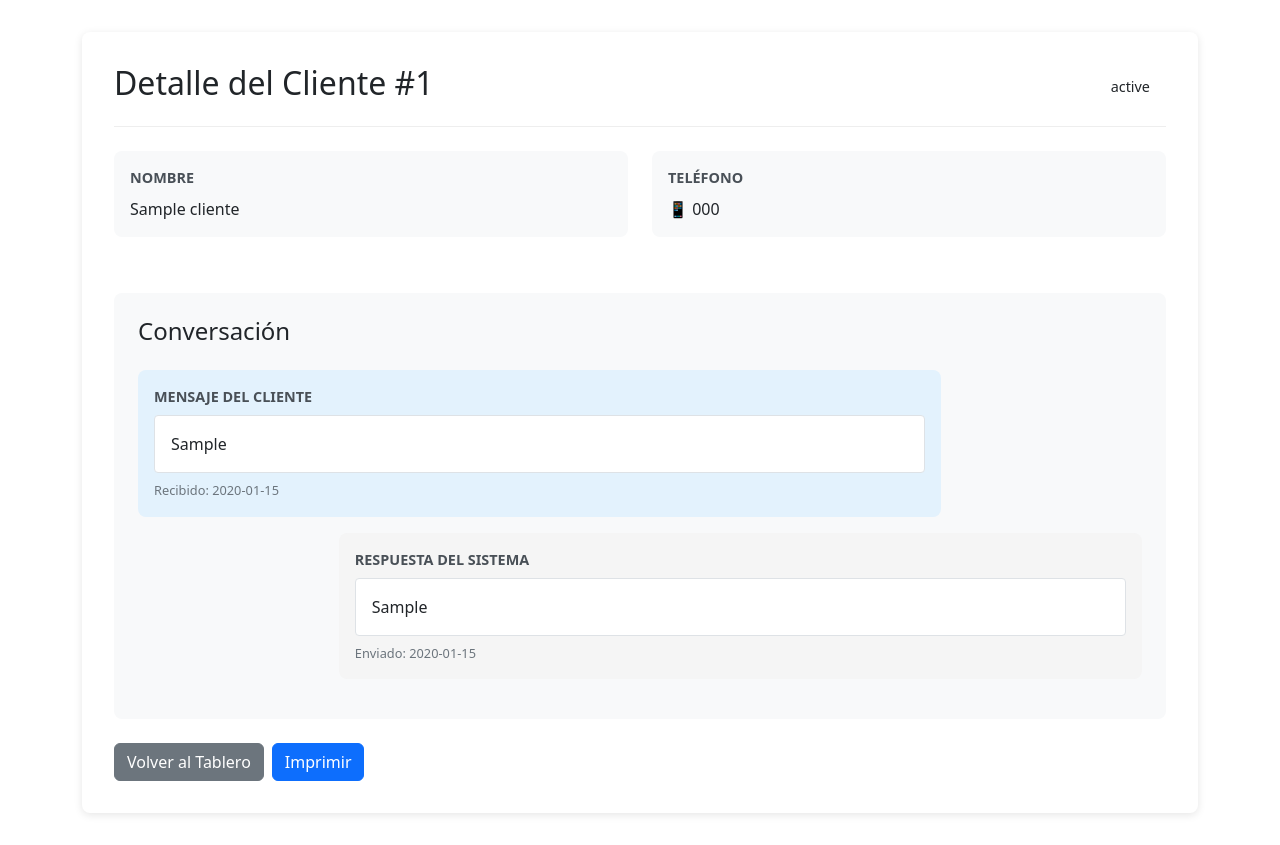
After one commit to araizaeduardo/sms_ai_telnyx_vultr_v2, a Flask app: page /detalle/1 in a window 1280 px wide. The commit adds this page. Run offline with Flask 3, Linux system fonts and the light colour scheme; tables that the repository leaves empty hold one stand-in row (values such as "Sample post"); parts of the project's set-up code (start-up, migrations or seed data) failed here and were passed over; some libraries are stand-ins or nearby versions.

Commit message:
Boton ver detalle

```diff
--- a/app.py
+++ b/app.py
@@ -366,6 +366,32 @@ def last_update():
         logging.error(f"Error checking last update: {str(e)}")
         return jsonify({"error": str(e)}), 500
 
+@app.route('/detalle/<int:mensaje_id>')
+def detalle(mensaje_id):
+    try:
+        conn = sqlite3.connect(DB_NAME)
+        cursor = conn.cursor()
+
+        # Obtener todos los campos de la tabla clientes
+        cursor.execute("""
+            SELECT id, nombre, telefono, mensaje, respuesta,
+                   fecha_contacto, estado
+            FROM clientes
+            WHERE id = ?
+        """, (mensaje_id,))
+
+        cliente = cursor.fetchone()
+        conn.close()
+
+        if cliente is None:
+            return "Cliente no encontrado", 404
+
+        return render_template('detalle.html', cliente=cliente)
+
+    except Exception as e:
+        logging.error(f"Error al obtener detalles del cliente: {str(e)}")
+        return "Error al obtener detalles", 500
+
 if __name__ == "__main__":
     setup_logging()
     validate_config()
--- /dev/null
+++ b/templates/detalle.html
@@ -0,0 +1,147 @@
+<!DOCTYPE html>
+<html lang="es">
+<head>
+    <meta charset="UTF-8">
+    <meta name="viewport" content="width=device-width, initial-scale=1.0">
+    <title>Detalle del Cliente</title>
+    <link href="https://cdnjs.cloudflare.com/ajax/libs/bootstrap/5.3.2/css/bootstrap.min.css" rel="stylesheet">
+    <style>
+        .detail-card {
+            background: white;
+            border-radius: 8px;
+            box-shadow: 0 2px 8px rgba(0,0,0,0.1);
+            padding: 2rem;
+            margin-top: 2rem;
+            margin-bottom: 2rem;
+        }
+
+        .detail-header {
+            border-bottom: 1px solid #eee;
+            padding-bottom: 1rem;
+            margin-bottom: 1.5rem;
+        }
+
+        .status-badge {
+            padding: 0.5rem 1rem;
+            border-radius: 20px;
+            font-size: 0.9em;
+        }
+
+        .status-Pendiente { background: #cfe2ff; }
+        .status-EnProceso { background: #fff3cd; }
+        .status-EnRevision { background: #e2d9f3; }
+        .status-Completado { background: #d1e7dd; }
+
+        .detail-section {
+            margin-bottom: 1.5rem;
+            padding: 1rem;
+            background: #f8f9fa;
+            border-radius: 8px;
+        }
+
+        .detail-label {
+            font-weight: bold;
+            color: #495057;
+            margin-bottom: 0.5rem;
+            text-transform: uppercase;
+            font-size: 0.9em;
+        }
+
+        .message-content {
+            white-space: pre-wrap;
+            background: white;
+            padding: 1rem;
+            border-radius: 4px;
+            border: 1px solid #dee2e6;
+            margin-top: 0.5rem;
+        }
+
+        .conversation-section {
+            background: #f8f9fa;
+            padding: 1.5rem;
+            border-radius: 8px;
+            margin-top: 2rem;
+        }
+
+        .message-bubble {
+            max-width: 80%;
+            margin-bottom: 1rem;
+            padding: 1rem;
+            border-radius: 8px;
+        }
+
+        .message-cliente {
+            background: #e3f2fd;
+            margin-right: auto;
+        }
+
+        .message-respuesta {
+            background: #f5f5f5;
+            margin-left: auto;
+        }
+
+        .metadata {
+            font-size: 0.8em;
+            color: #6c757d;
+            margin-top: 0.5rem;
+        }
+    </style>
+</head>
+<body>
+    <div class="container">
+        <div class="detail-card">
+            <div class="detail-header d-flex justify-content-between align-items-center">
+                <h2>Detalle del Cliente #{{ cliente[0] }}</h2>
+                <span class="status-badge status-{{ cliente[6]|replace(' ', '') }}">{{ cliente[6] }}</span>
+            </div>
+
+            <!-- Información básica -->
+            <div class="row">
+                <div class="col-md-6">
+                    <div class="detail-section">
+                        <div class="detail-label">Nombre</div>
+                        <div>{{ cliente[1] or 'No especificado' }}</div>
+                    </div>
+                </div>
+                <div class="col-md-6">
+                    <div class="detail-section">
+                        <div class="detail-label">Teléfono</div>
+                        <div>📱 {{ cliente[2] }}</div>
+                    </div>
+                </div>
+            </div>
+
+            <!-- Conversación -->
+            <div class="conversation-section">
+                <h4 class="mb-4">Conversación</h4>
+
+                <!-- Mensaje del cliente -->
+                <div class="message-bubble message-cliente">
+                    <div class="detail-label">Mensaje del Cliente</div>
+                    <div class="message-content">{{ cliente[3] }}</div>
+                    <div class="metadata">
+                        Recibido: {{ cliente[5] }}
+                    </div>
+                </div>
+
+                <!-- Respuesta del sistema -->
+                {% if cliente[4] %}
+                <div class="message-bubble message-respuesta">
+                    <div class="detail-label">Respuesta del Sistema</div>
+                    <div class="message-content">{{ cliente[4] }}</div>
+                    <div class="metadata">
+                        Enviado: {{ cliente[5] }}
+                    </div>
+                </div>
+                {% endif %}
+            </div>
+
+            <!-- Botones de acción -->
+            <div class="mt-4 d-flex gap-2">
+                <a href="/kanban" class="btn btn-secondary">Volver al Tablero</a>
+                <button class="btn btn-primary" onclick="window.print()">Imprimir</button>
+            </div>
+        </div>
+    </div>
+</body>
+</html>
```
Also changed, not shown: templates/kanban.html (+36 -24 lines).
